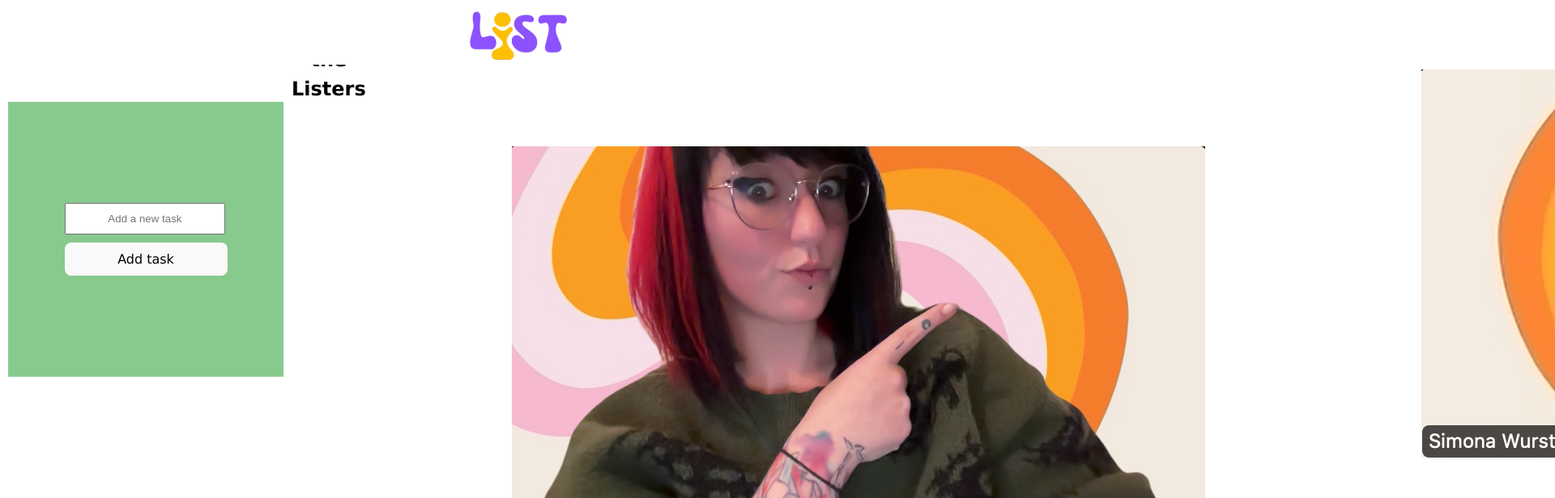
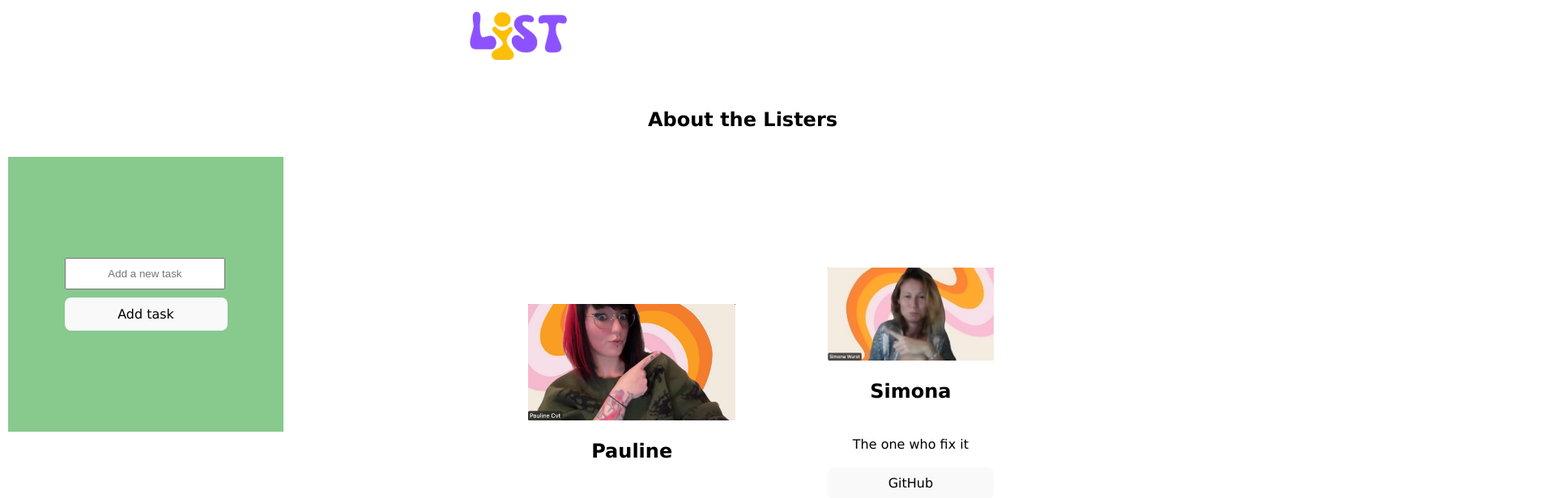
Before and after one commit to Paulinecvt/project-react, a React (Vite) app in the folder vite-project/: page /about in a window 1280 px wide. Shown: the top 616 px of the page at 81% size, 1920 px wide, since content can reach past the window. Built offline with nearby package versions, Linux system fonts and the light colour scheme.

Commit message:
about page is broken

```diff
--- a/vite-project/src/App.css
+++ b/vite-project/src/App.css
@@ -146,15 +146,39 @@ body {
   color: white;
 }
 
+.about-container {
+  margin-top: 110px;
+  height: 66vh;
+}
+
 .about-page {
+  padding: 10px;
+  padding-bottom: 100px;
   display: flex;
-  align-items: column;
+  flex-direction: row;
+  justify-content: space-evenly;
+  margin-top: 110px;
+  height: 60vh;
+}
+
+.about-title {
+  margin-top: 110px;
+  size: 40px;
+  display: flex;
+  justify-content: center;
+  justify-items: center;
 }
 
 .about-card {
   margin: 10%;
+  flex-direction: column;
+  display: flex;
+
 }
 
+.about-card img {
+  max-width: 20vw;
+}
 .return-btn {
   background-color: #b9dae8;
   color: white;
--- a/vite-project/src/components/List.jsx
+++ b/vite-project/src/components/List.jsx
@@ -69,7 +69,7 @@ function ListDisplay({ listToDisplay, setListToDisplay }) {
         <div>
             {listToDisplay.map((listDetails, index) => {
                 return (
-                    <div className="dashboard">
+
                     <div className="listDisplayed" key={index}>
                         <input
                             type="checkbox"
@@ -107,7 +107,7 @@ function ListDisplay({ listToDisplay, setListToDisplay }) {
                         </div>
 
                     </div>
-                    </div>
+
 
                 )
             })}
--- a/vite-project/src/pages/AboutPage.jsx
+++ b/vite-project/src/pages/AboutPage.jsx
@@ -7,10 +7,12 @@ import simonaabout from '../img/simona-about.png';
 function About() {
 
     return (
-        <div className="about-page">
-    <div>
-       <h2>About the Listers</h2>
-    </div>
+        <>
+        <div className="about-title">
+        <h2>About the Listers</h2>
+     </div>
+    <div className="about-page">
+
 
     <div className="about-card">
         <img src={paulineabout}/>
@@ -33,6 +35,7 @@ function About() {
     </div>
 
     </div>
+    </>
     );
 }
 
```
